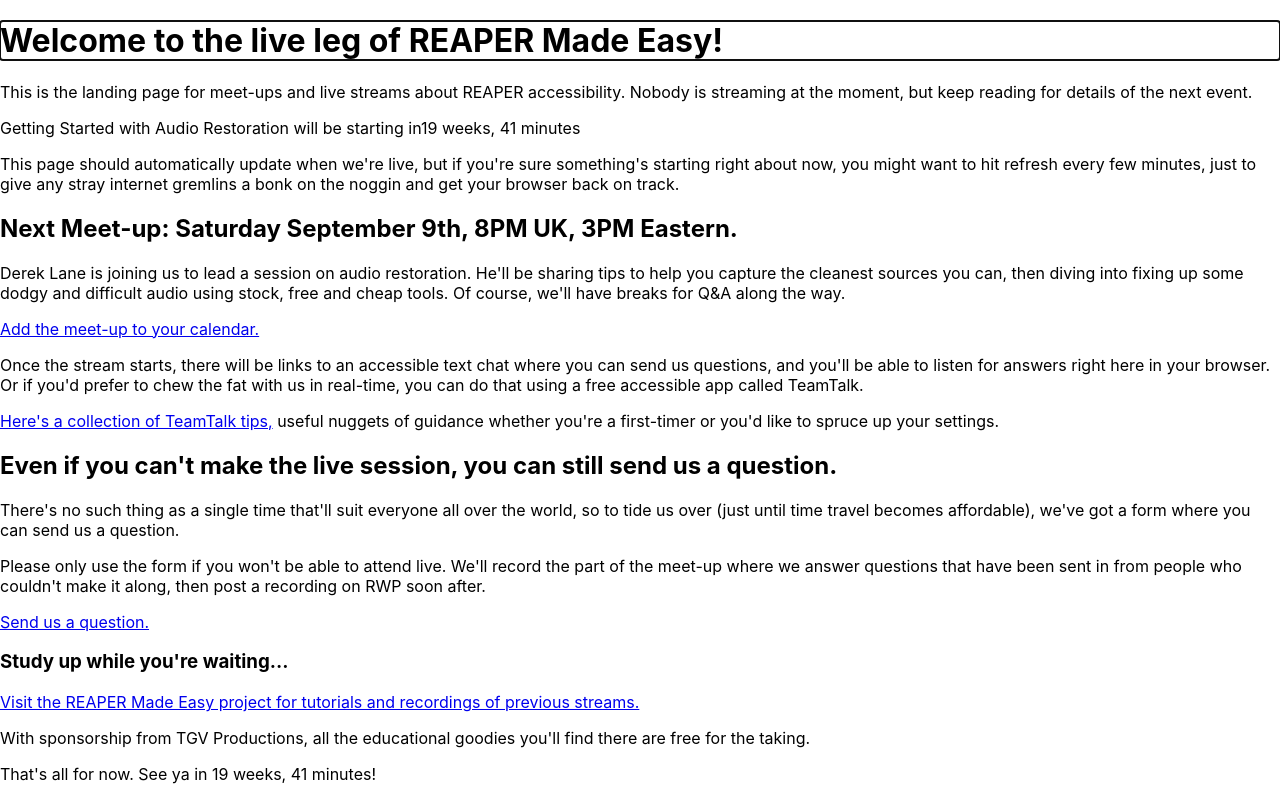
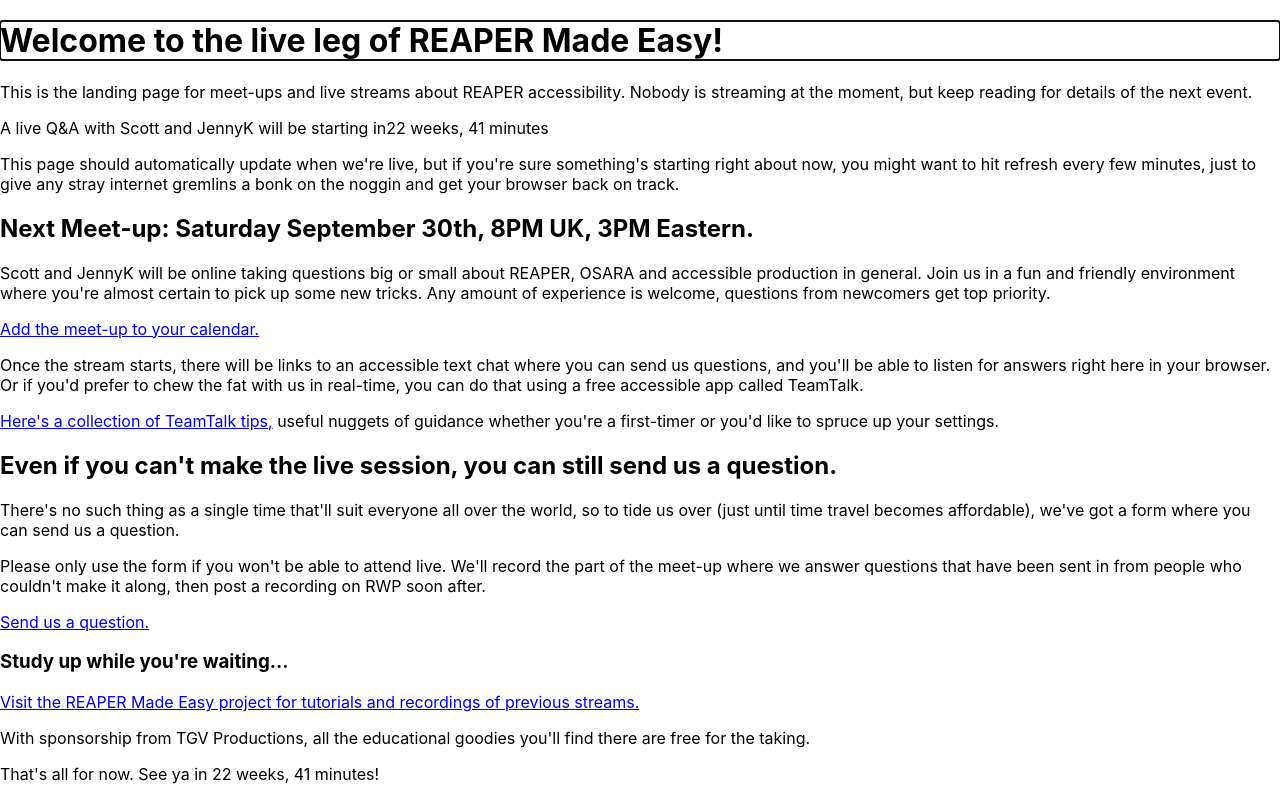
Before and after one commit to Timtam/reaper-stream-website, a React (Create React App) app: page / in a window 1280 px wide. Built offline with nearby package versions, Linux system fonts and the light colour scheme; no server answers.

Commit message:
Set up End Sept Q&A

```diff
--- a/src/Live.tsx
+++ b/src/Live.tsx
@@ -18,7 +18,7 @@ function Live({ ytUrl }: LiveProps) {
         We're online! All systems are go (so far as we know)
       </h1>
       <p>
-        Getting Started with Audio Restoration is happening right now!
+        "I'm Perplexed, What's Next" is happening right now!
 		</p>
       <p>
         Jumping by heading will move through the various ways you can get in on
--- a/src/Offline.tsx
+++ b/src/Offline.tsx
@@ -49,7 +49,7 @@ function Offline({ nextStream }: OfflineProps) {
       </p>
       {nextStream && countdown ? (
         <p>
-          Getting Started with Audio Restoration will be starting in
+          A live Q&A with Scott and JennyK will be starting in
           {humanizeDuration(countdown, {
             units: ["w", "d", "h", "m"],
             round: true,
@@ -64,9 +64,9 @@ function Offline({ nextStream }: OfflineProps) {
         hit refresh every few minutes, just to give any stray
         internet gremlins a bonk on the noggin and get your browser back on track.
       </p>
-      <h2>Next Meet-up: Saturday September 9th, 8PM UK, 3PM Eastern.</h2>
+      <h2>Next Meet-up: Saturday September 30th, 8PM UK, 3PM Eastern.</h2>
       <p>
-        Derek Lane is joining us to lead a session on audio restoration. He'll be sharing tips to help you capture the cleanest sources you can, then diving into fixing up some dodgy and difficult audio using stock, free and cheap tools. Of course, we'll have breaks for Q&A along the way.
+        Scott and JennyK will be online taking questions big or small about REAPER, OSARA and accessible production in general. Join us in a fun and friendly environment where you're almost certain to pick up some new tricks. Any amount of experience is welcome, questions from newcomers get top priority.
       </p>
       <p>
         <a href="/REAPERMadeEasyMeet-ups.ics" target="_blank" rel="noreferrer">
--- a/src/config.json
+++ b/src/config.json
@@ -1,4 +1,4 @@
 {
-  "nextStream": "2023-09-09T20:00:00.000+01:00",
+  "nextStream": "2023-09-30T20:00:00.000+01:00",
   "ytUrl": "https://www.youtube.com/embed/bVJleh3jPLE"
 }
```
Also changed, not shown: 1 other file (tests, documents, lock files or other folders).
